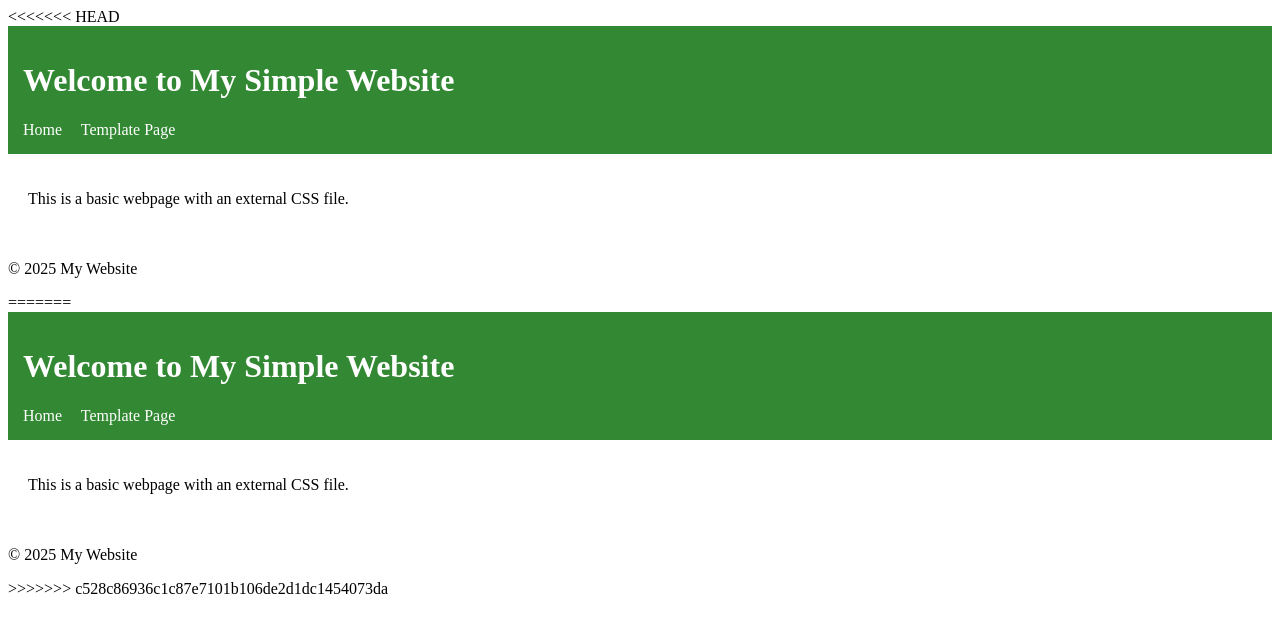
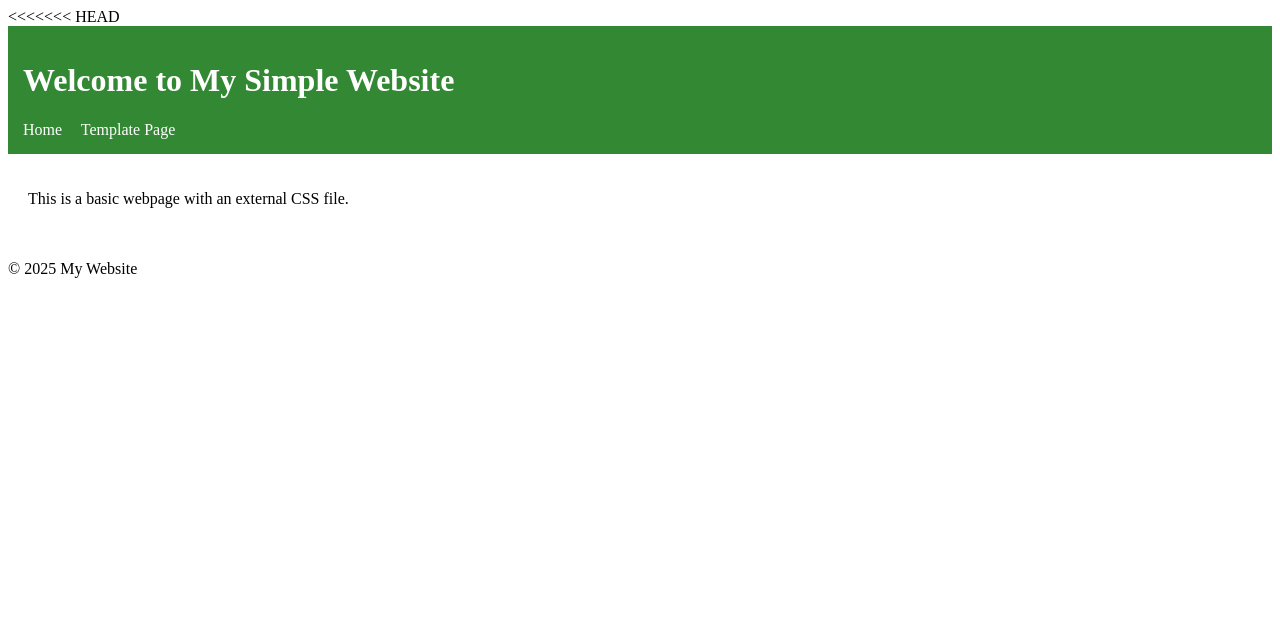
Before and after one commit to RadhaShinde-spec/WebHosting, a plain HTML site: page index.html in a window 1280 px wide. Drawn offline with Linux system fonts and the light colour scheme.

Commit message:
Update index.html

```diff
--- a/index.html
+++ b/index.html
@@ -29,35 +29,3 @@
 
 </body>
 </html>
-=======
-<!DOCTYPE html>
-<html lang="en">
-<head>
-  <meta charset="UTF-8" />
-  <meta name="viewport" content="width=device-width, initial-scale=1" />
-  <title>My Simple Website</title>
-  <link rel="stylesheet" href="style.css" />
-</head>
-<body>
-
-  <header>
-    <h1>Welcome to My Simple Website</h1>
-
-    <!-- Navigation -->
-    <nav>
-      <a href="index.html">Home</a>
-      <a href="template.html">Template Page</a>
-    </nav>
-  </header>
-
-  <main>
-    <p>This is a basic webpage with an external CSS file.</p>
-  </main>
-
-  <footer>
-    <p>© 2025 My Website</p>
-  </footer>
-
-</body>
-</html>
->>>>>>> c528c86936c1c87e7101b106de2d1dc1454073da
```
